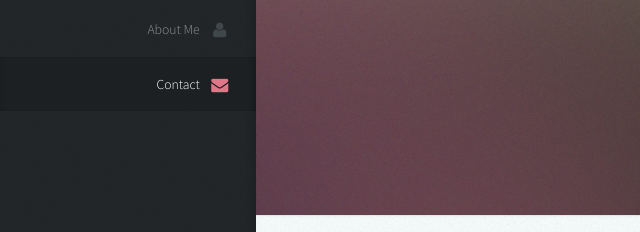
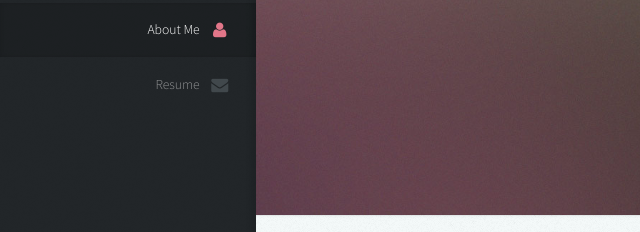
Before and after one commit to submagr/Homepage, a plain HTML site: page index.html in a window 1280 px wide. Shown: the part 334-566 px from the top of the page, 0-640 px from the left. Drawn offline with Linux system fonts and the light colour scheme.

Commit message:
started with resume

```diff
--- a/index.html
+++ b/index.html
@@ -49,12 +49,11 @@
 				<li><a href="#top" id="top-link" class="skel-layers-ignoreHref"><span class="icon fa-home">Intro</span></a></li>
 				<li><a href="#portfolio" id="portfolio-link" class="skel-layers-ignoreHref"><span class="icon fa-th">Portfolio</span></a></li>
 				<li><a href="#about" id="about-link" class="skel-layers-ignoreHref"><span class="icon fa-user">About Me</span></a></li>
-				<li><a href="#contact" id="contact-link" class="skel-layers-ignoreHref"><span class="icon fa-envelope">Contact</span></a></li>
+				<li><a href="resume.html" id="contact-link" class="skel-layers-ignoreHref"><span class="icon fa-envelope">Resume</span></a></li>
 			</ul>
 		</nav>
 
 	</div>
-
 	<div class="bottom">
 
 		<!-- Social Icons -->
```
Also changed, not shown: resume.html (added, +1 -0 lines), 2 other files.
